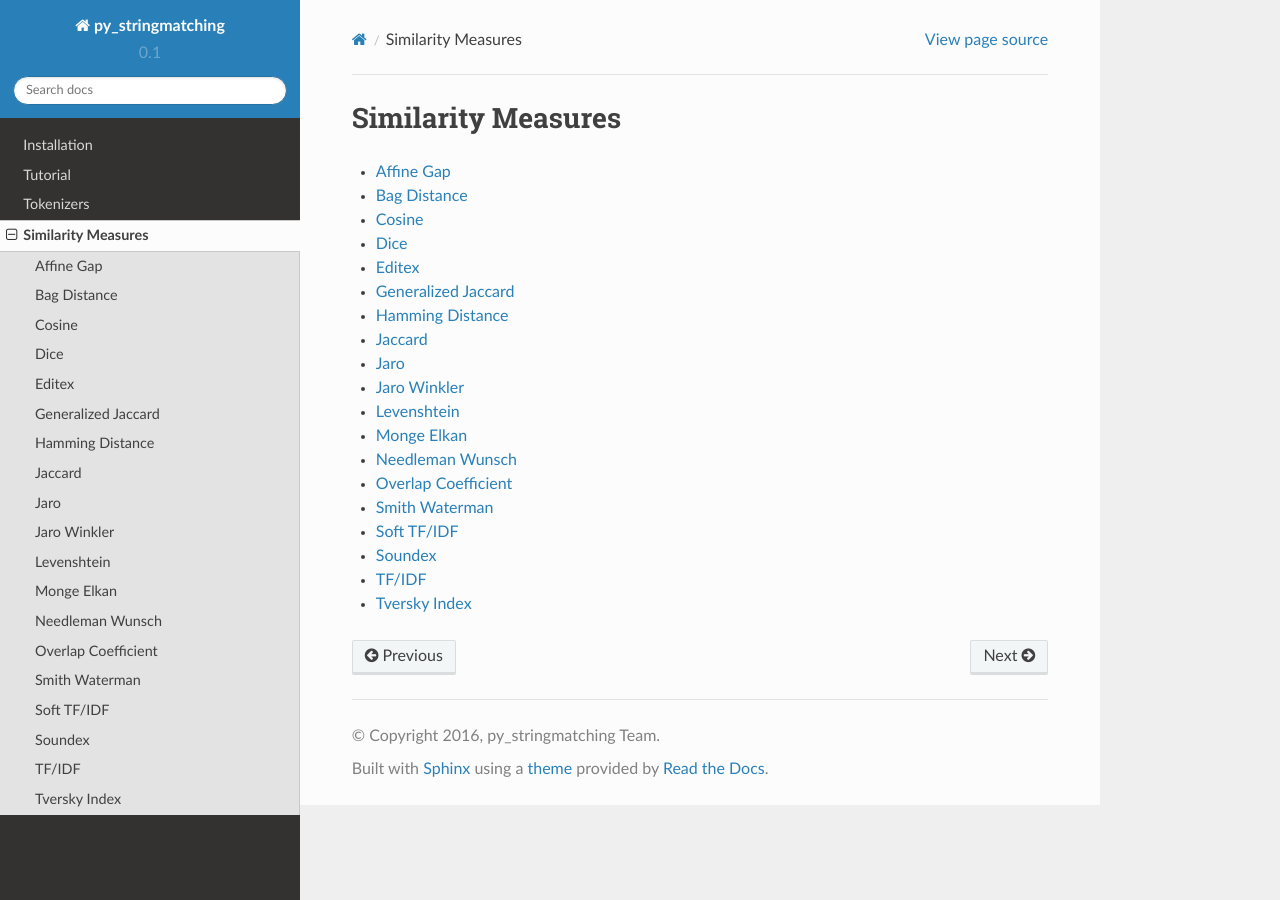
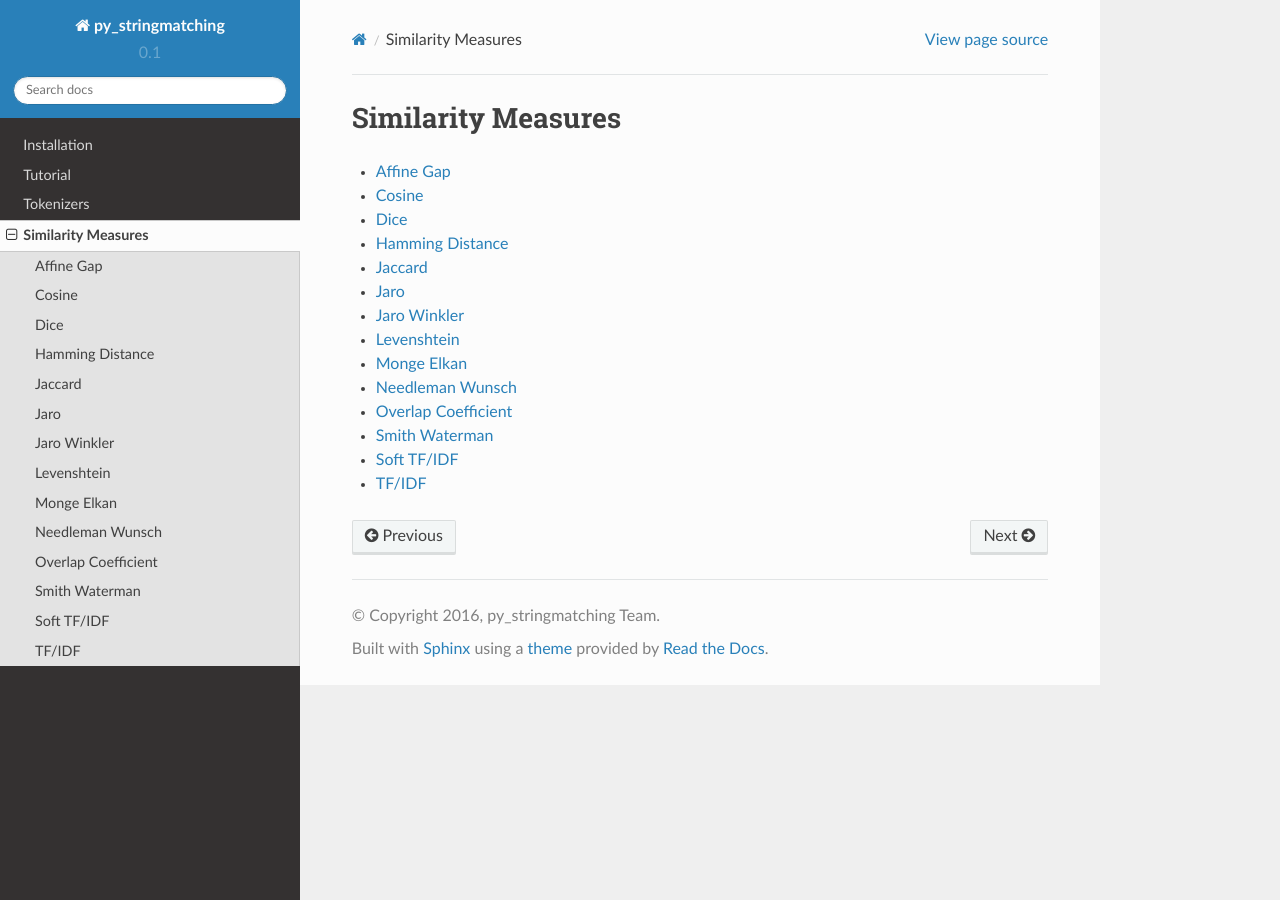
Before and after one commit to wynksaiddestroy/py_stringmatching, a Sphinx documentation site: the page built from docs/SimilarityMeasure.rst, in a window 1280 px wide. Built offline with Sphinx 7.4.7 and the Read the Docs theme 2.0.0, drawn with Linux system fonts in a browser that asks for light colours.

```diff
--- a/docs/BagDistance.rst
+++ /dev/null
@@ -1,5 +0,0 @@
-Bag Distance
---------------------------------------------------------
-
-.. automodule:: py_stringmatching.similarity_measure.bag_distance
-    :members:
--- a/docs/Editex.rst
+++ /dev/null
@@ -1,5 +0,0 @@
-Editex
---------------------------------------------------
-
-.. automodule:: py_stringmatching.similarity_measure.editex
-    :members:
--- a/docs/GeneralizedJaccard.rst
+++ /dev/null
@@ -1,5 +0,0 @@
-Generalized Jaccard
----------------------------------------------------------------
-
-.. autoclass:: py_stringmatching.similarity_measure.generalized_jaccard.GeneralizedJaccard(sim_func=jaro_function, threshold=0.5)
-    :members:
--- a/docs/SimilarityMeasure.rst
+++ b/docs/SimilarityMeasure.rst
@@ -6,11 +6,8 @@ Similarity Measures
     :maxdepth: 2
 
     Affine
-    BagDistance
     Cosine
     Dice
-    Editex
-    GeneralizedJaccard
     HammingDistance
     Jaccard
     Jaro
@@ -21,6 +18,4 @@ Similarity Measures
     OverlapCoefficient
     SmithWaterman
     SoftTfIdf
-    Soundex
     TfIdf
-    TverskyIndex
--- a/docs/Soundex.rst
+++ /dev/null
@@ -1,5 +0,0 @@
-Soundex
----------------------------------------------------
-
-.. automodule:: py_stringmatching.similarity_measure.soundex
-    :members:
--- a/docs/TverskyIndex.rst
+++ /dev/null
@@ -1,5 +0,0 @@
-Tversky Index
----------------------------------------------------------
-
-.. automodule:: py_stringmatching.similarity_measure.tversky_index
-    :members:
```
Also changed, not shown: docs/index.rst (+4 -3 lines), 2 other files.
